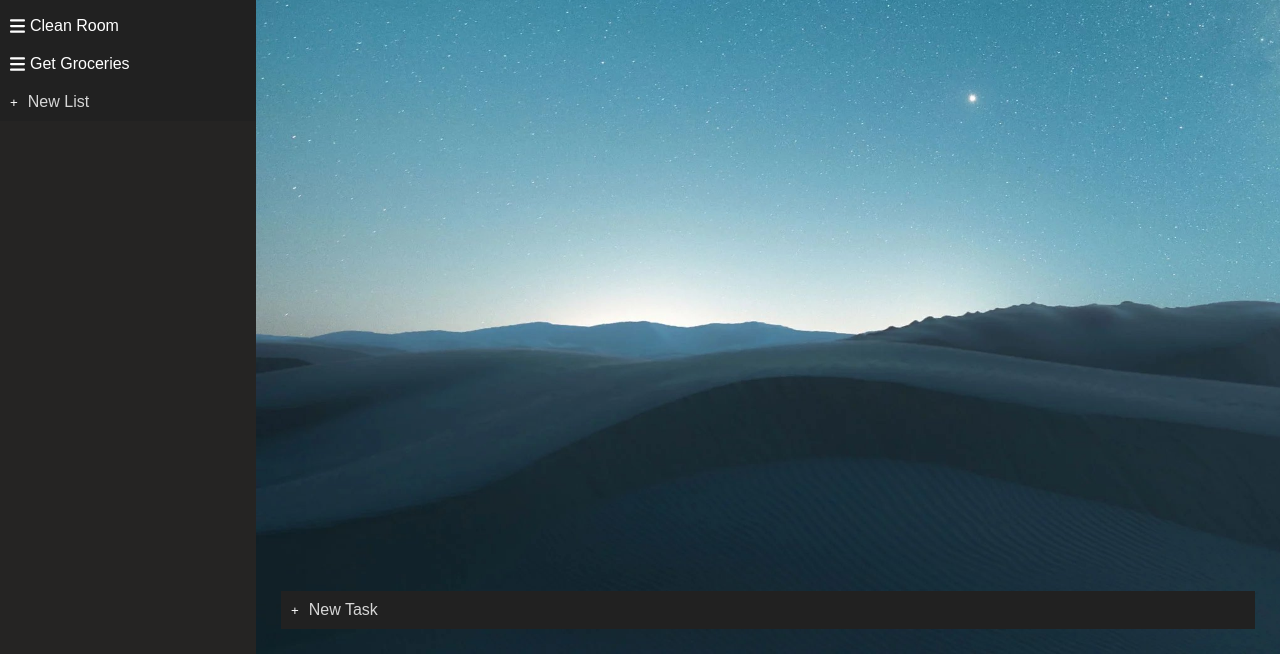
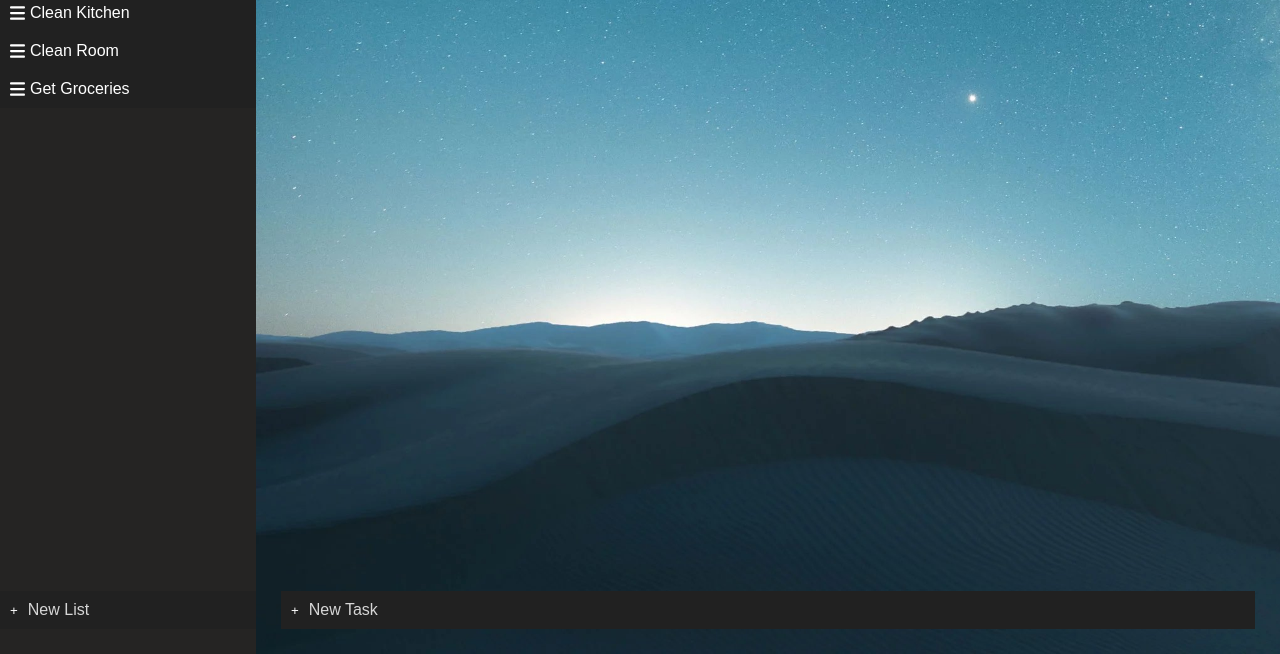
Before and after one commit to NoeRGuerra/ToDoList, a website built with webpack: page src/views/index.html in a window 1280 px wide. Shown: the part 146-800 px from the top of the page. Built offline with nearby package versions, Linux system fonts and the light colour scheme.

Commit message:
Equalize padding between left, right, and sidebar panels

```diff
--- a/src/views/style.css
+++ b/src/views/style.css
@@ -43,7 +43,10 @@ button {
 }
 
 .left {
+    display: flex;
+    flex-direction: column;
     min-width: 20ch;
+    padding: 25px 0;
 }
 
 .left button, .sidebar-actions button {
@@ -56,6 +59,12 @@ button {
     display: flex;
     align-items: center;
     gap: 5px;
+}
+
+#lists{
+    display: flex;
+    flex-direction: column;
+    flex: 1;
 }
 
 form{
@@ -159,7 +168,7 @@ button:hover, .active{
     display: flex;
     flex-direction: column;
     gap: 5px;
-    padding: 0 5px;
+    padding: 25px 5px;
     min-width: 20ch;
 }
 
```
